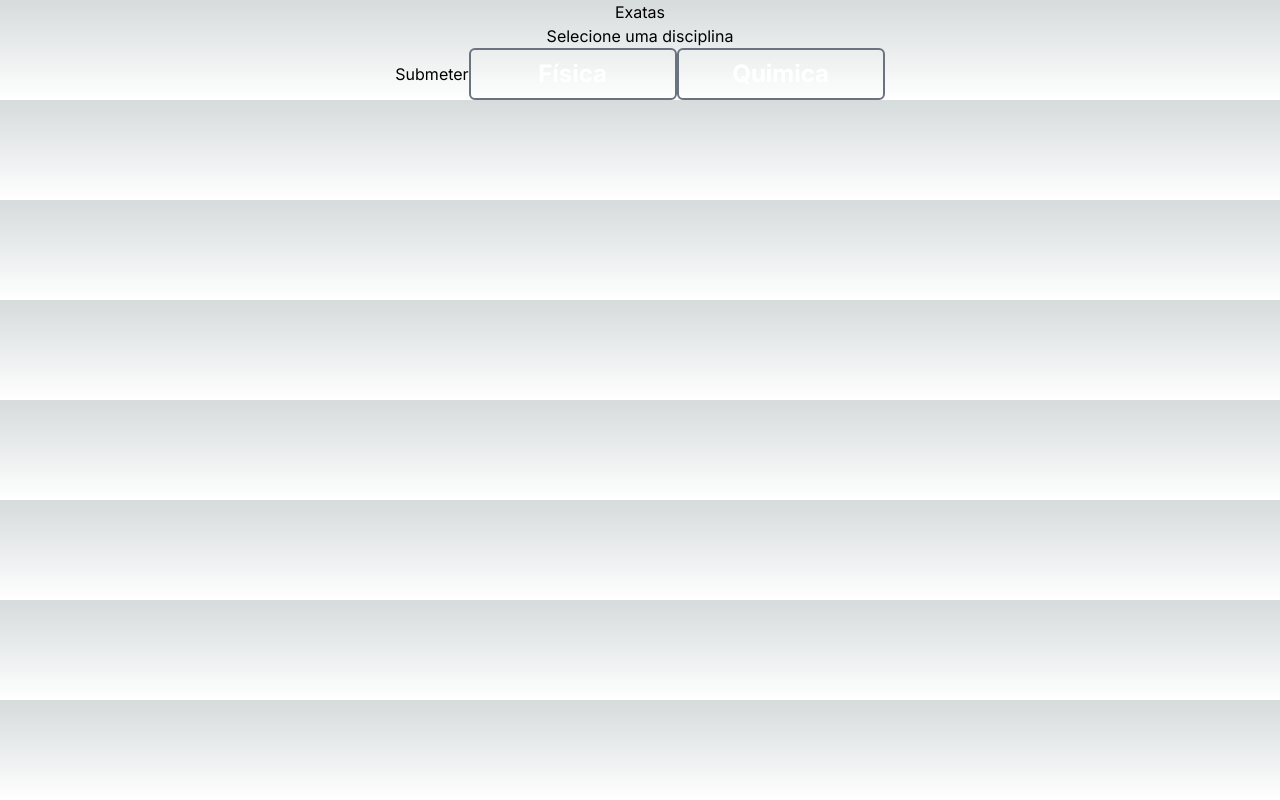
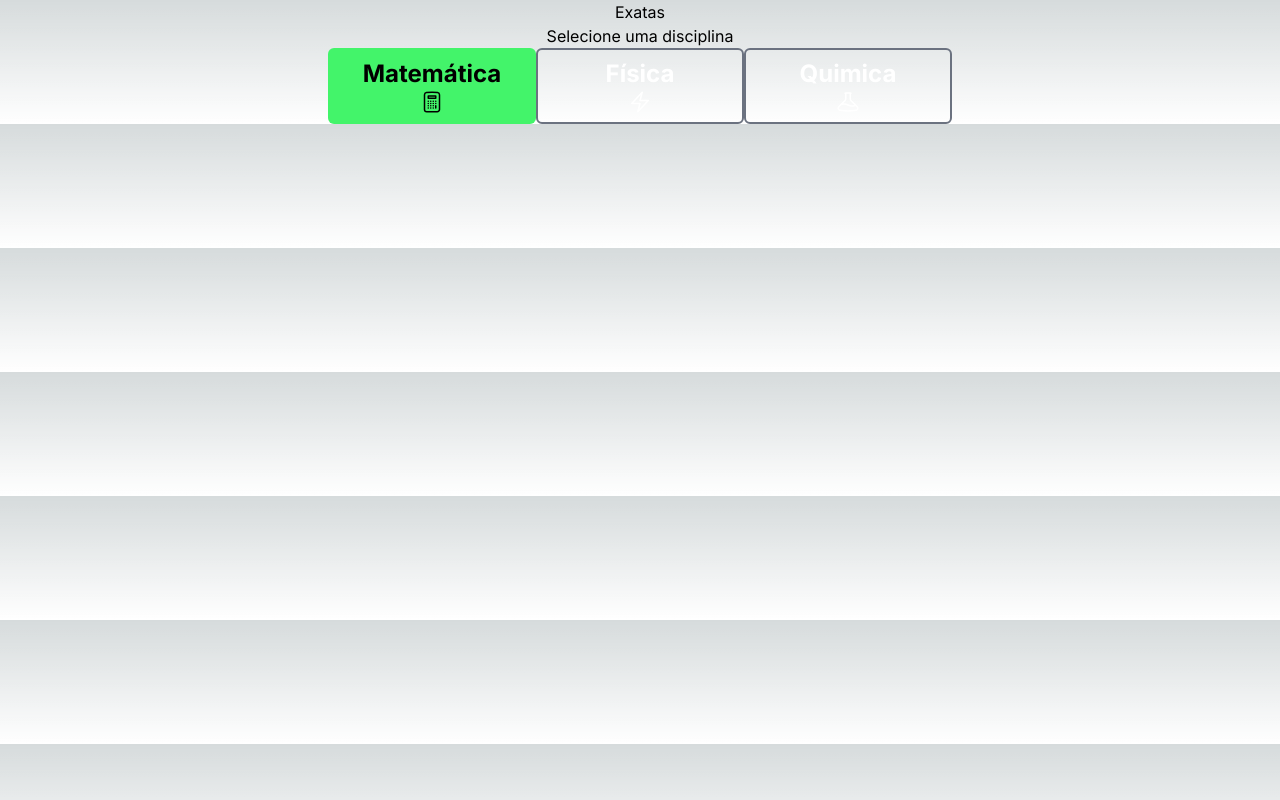
Before and after one commit to JosuelSanches/exatas2024.02, a Next.js app: page / in a window 1280 px wide. Built offline with nearby package versions, Linux system fonts and the light colour scheme.

Commit message:
botoes
Criando componente para padranização de botoes.

```diff
--- a/src/app/components/Button.tsx
+++ b/src/app/components/Button.tsx
@@ -14,28 +14,28 @@ export const Button = (props: ButtonProps) => {
 
     switch(variant){
         case 'transparent':
-            return <TransparentButton defaultStyle={style} {...props} />
+            return <TransparentButton defaultStyle={style} {...props} size={props?.size ?? "default"} />
         case 'submit':
-            return <SubmitButton defaultStyle={style} {...props} />
+            return <SubmitButton defaultStyle={style} {...props} size={props?.size ?? "default"} />
         case 'proceed':
-            return <ProceedButton defaultStyle={style} {...props} />
+            return <ProceedButton defaultStyle={style} {...props} size={props?.size ?? "default"} />
         case 'cancel':
-            return <CancelButton defaultStyle={style} {...props} />
+            return <CancelButton defaultStyle={style} {...props} size={props?.size ?? "default"} />
         default:
-            return <DefaultButton defaultStyle={style} {...props} />
+            return <DefaultButton defaultStyle={style} {...props} size={props?.size ?? "default"} />
     }
 }
 
 export const DefaultButton = (props: ButtonProps) => {
     let {children, icon, defaultStyle, size} = props
 
-    if(size === 'default') defaultStyle += 'w-52'
+    if(size === 'default') defaultStyle += ' w-52'
 
     return (
         <button
         {...props}
-        className={`${defaultStyle} border-2 border-gray-500 text-white text-2xl w-52`}>
-            <span>
+        className={`${defaultStyle} border-2 border-gray-500 text-white text-2xl`}>
+            <span className="text-center my-auto">
                 {children}
             </span>
             {icon && cloneElement(icon, { className: 'fill-white w-7 h-7'})}
@@ -43,15 +43,67 @@ export const DefaultButton = (props: ButtonProps) => {
     )
 }
 
-export const TransparentButton = () => {
-    return <button>Transparente</button>
+export const TransparentButton = (props: ButtonProps) => {
+     let {children, icon, defaultStyle, size} = props
+
+    if(size === 'default') defaultStyle += ' w-52'
+
+    return (
+        <button
+        {...props}
+        className={`${defaultStyle}  text-white text-2xl`}>
+            <span className="text-center my-auto">
+                {children}
+            </span>
+            {icon && cloneElement(icon, { className: 'fill-white w-7 h-7'})}
+        </button>
+    )
 }
-export const SubmitButton = () => {
-    return <button>Submeter</button>
+export const SubmitButton = (props: ButtonProps) => {
+     let {children, icon, defaultStyle, size} = props
+
+    if(size === 'default') defaultStyle += ' w-52'
+
+    return (
+        <button
+        {...props}
+        className={`${defaultStyle} bg-[#43f46a] text-black text-2xl fill-black`}>
+            <span className="text-center my-auto">
+                {children}
+            </span>
+            {icon && cloneElement(icon, { className: 'fill-white w-7 h-7'})}
+        </button>
+    )
 }
-export const ProceedButton = () => {
-    return <button>Proceder</button>
+export const ProceedButton = (props: ButtonProps) => {
+     let {children, icon, defaultStyle, size} = props
+
+    if(size === 'default') defaultStyle += ' w-52'
+
+    return (
+        <button
+        {...props}
+        className={`${defaultStyle} border-2 border-[#43f46a] text-white text-2xl`}>
+            <span className="text-center my-auto">
+                {children}
+            </span>
+            {icon && cloneElement(icon, { className: 'fill-white w-7 h-7'})}
+        </button>
+    )
 }
-export const CancelButton = () => {
-    return <button>Cancelar</button>
+export const CancelButton = (props: ButtonProps) => {
+     let {children, icon, defaultStyle, size} = props
+
+    if(size === 'default') defaultStyle += ' w-52'
+
+    return (
+        <button
+        {...props}
+        className={`${defaultStyle} bg-[#f45943] text-black text-2xl`}>
+            <span className="text-center my-auto">
+                {children}
+            </span>
+            {icon && cloneElement(icon, { className: 'fill-white w-7 h-7'})}
+        </button>
+    )
 }
--- a/src/app/page.tsx
+++ b/src/app/page.tsx
@@ -9,9 +9,39 @@ export default function Home() {
         <Link href='/question'>
           <h1 className=' flex justify-center'>Selecione uma disciplina</h1>
           <div className='flex flex-box justify-center'>
-            <Button variant='submit'>Matemática</Button>
-            <Button>Física</Button>
-            <Button>Quimica</Button>
+            <Button variant='submit'>Matemática
+            <div className='flex justify-center'>
+              <svg xmlns="http://www.w3.org/2000/svg" fill="none" viewBox="0 0 24 24" strokeWidth={1.5} stroke="currentColor" className="w-6 h-6">
+                <path strokeLinecap="round" strokeLinejoin="round" d="M15.75 15.75V18m-7.5-6.75h.008v.008H8.25v-.008Zm0 2.25h.008v.008H8.25V13.5Zm0 2.25h.008v.008H8.25v-.008Zm0 2.25h.008v.008H8.25V18Zm2.498-6.75h.007v.008h-.007v-.008Zm0 2.25h.007v.008h-.007V13.5Zm0 2.25h.007v.008h-.007v-.008Zm0 2.25h.007v.008h-.007V18Zm2.504-6.75h.008v.008h-.008v-.008Zm0 2.25h.008v.008h-.008V13.5Zm0 2.25h.008v.008h-.008v-.008Zm0 2.25h.008v.008h-.008V18Zm2.498-6.75h.008v.008h-.008v-.008Zm0 2.25h.008v.008h-.008V13.5ZM8.25 6h7.5v2.25h-7.5V6ZM12 2.25c-1.892 0-3.758.11-5.593.322C5.307 2.7 4.5 3.65 4.5 4.757V19.5a2.25 2.25 0 0 0 2.25 2.25h10.5a2.25 2.25 0 0 0 2.25-2.25V4.757c0-1.108-.806-2.057-1.907-2.185A48.507 48.507 0 0 0 12 2.25Z" />
+              </svg>
+            </div>
+
+            </Button>
+            <Button>Física
+              <div className='flex justify-center'>
+                <svg xmlns="http://www.w3.org/2000/svg" fill="none" viewBox="0 0 24 24" strokeWidth={1.5} stroke="currentColor" className="w-6 h-6">
+                <path strokeLinecap="round" strokeLinejoin="round" d="m3.75 13.5 10.5-11.25L12 10.5h8.25L9.75 21.75 12 13.5H3.75Z" />
+                </svg>
+              </div>
+
+            </Button>
+            <Button> Quimica
+              <div className='flex justify-center'>
+                <svg xmlns="http://www.w3.org/2000/svg" fill="none" viewBox="0 0 24 24" strokeWidth={1.5} stroke="currentColor" className="w-6 h-6">
+                <path strokeLinecap="round" strokeLinejoin="round" d="M9.75 3.104v5.714a2.25 2.25 0 0 1-.659 1.591L5 14.5M9.75 3.104c-.251.023-.501.05-.75.082m.75-.082a24.301 24.301 0 0 1 4.5 0m0 0v5.714c0 .597.237 1.17.659 1.591L19.8 15.3M14.25 3.104c.251.023.501.05.75.082M19.8 15.3l-1.57.393A9.065 9.065 0 0 1 12 15a9.065 9.065 0 0 0-6.23-.693L5 14.5m14.8.8 1.402 1.402c1.232 1.232.65 3.318-1.067 3.611A48.309 48.309 0 0 1 12 21c-2.773 0-5.491-.235-8.135-.687-1.718-.293-2.3-2.379-1.067-3.61L5 14.5" />
+                </svg>
+              </div>
+
+            </Button>
+            {/**
+             *
+             * <Button  variant='transparent'>Transparente</Button>
+            <Button  variant='transparent'>Submit</Button>
+            <Button  variant='proceed'>Proceed</Button>
+            <Button  variant='cancel'>Cancel </Button>
+             *
+             */}
+
           </div>
         </Link>
       </div>
--- a/src/app/question/page.tsx
+++ b/src/app/question/page.tsx
@@ -1,6 +1,7 @@
 'use client'
 import React, { useState } from 'react'
 import { quiz } from '../questoes'
+//import { Button } from '../components/Button';
 
 const page = () => {
     const [activeQuestion, setActiveQuestion] = useState(0)
```
